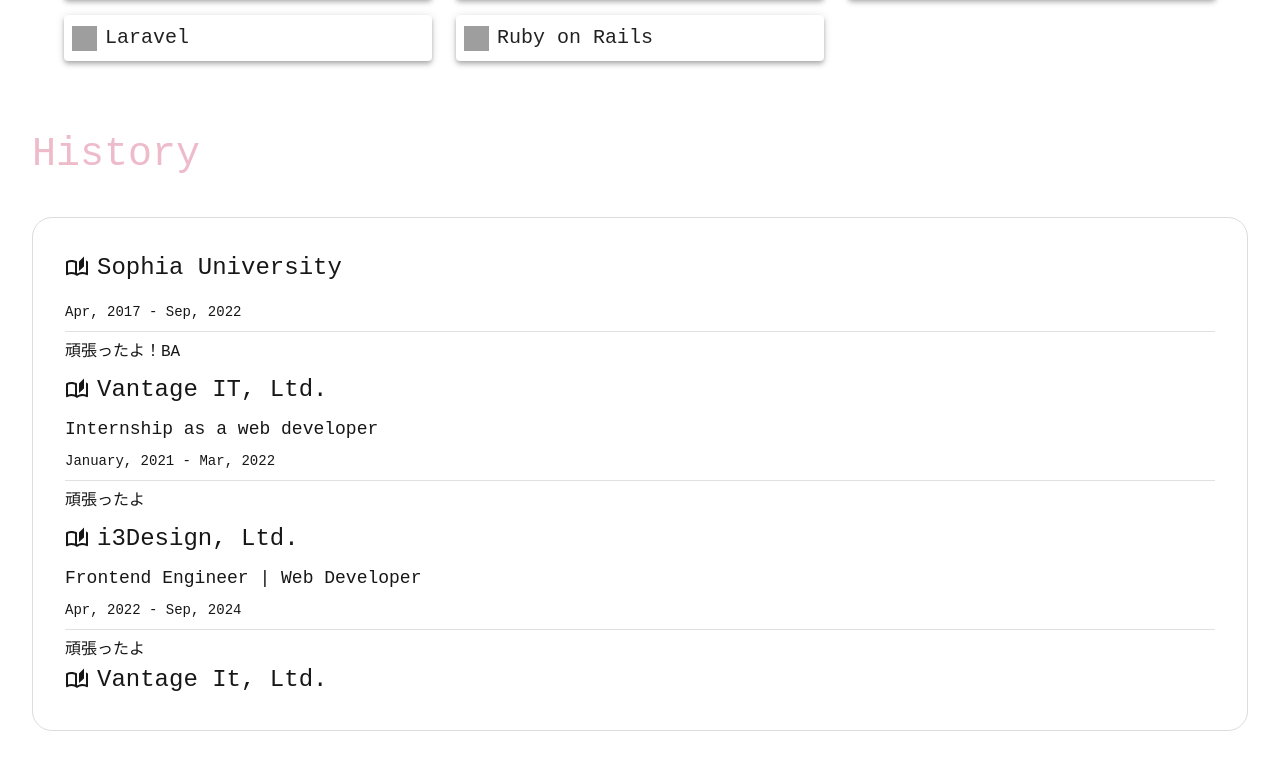
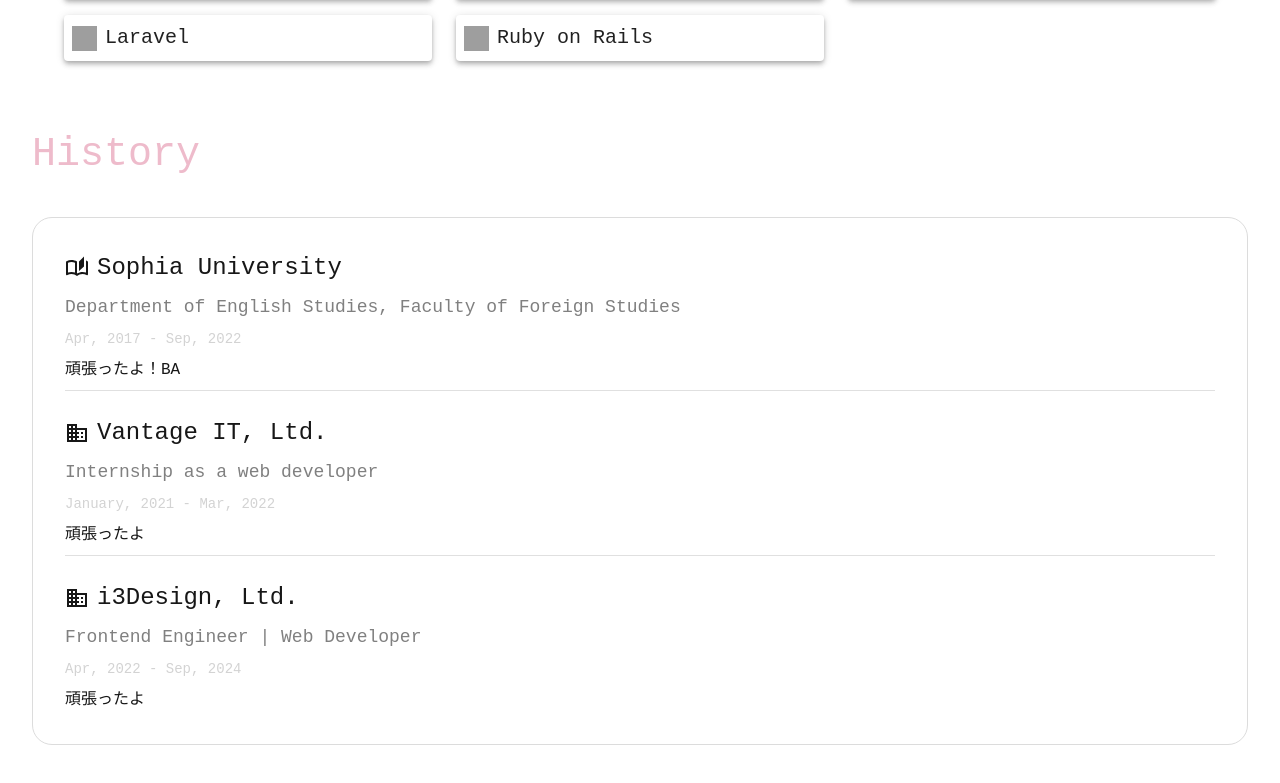
Before and after one commit to miyumasayama/portofolio, a Next.js app: page / in a window 1280 px wide. Shown: the part 1513-2296 px from the top of the page. Built offline with nearby package versions, Linux system fonts and the light colour scheme.

Commit message:
add:history追加

```diff
--- a/src/app/components/organisms/history/history.tsx
+++ b/src/app/components/organisms/history/history.tsx
@@ -1,26 +1,29 @@
 import { Box, Divider, Typography } from "@mui/material";
 import { FC } from "react";
 import { HomeTitle } from "../../molecules/homeTitle/homeTitle";
-import { AutoStoriesOutlined } from "@mui/icons-material";
+import { AutoStoriesOutlined, BusinessOutlined } from "@mui/icons-material";
 
 const histories = [
     {
         title: 'Sophia University',
-        subTitle: 'Department of English Studies, Faculty of Foreign Studies',
+        subtitle: 'Department of English Studies, Faculty of Foreign Studies',
         date: 'Apr, 2017 - Sep, 2022',
-        description: '頑張ったよ！BA'
+        description: '頑張ったよ！BA',
+        icon: <AutoStoriesOutlined />
     },
     {
         title: 'Vantage IT, Ltd.',
         subtitle: 'Internship as a web developer',
         date: 'January, 2021 - Mar, 2022',
-        description: '頑張ったよ'
+        description: '頑張ったよ',
+        icon: <BusinessOutlined />
     },
     {
         title: 'i3Design, Ltd.',
         subtitle: 'Frontend Engineer | Web Developer',
         date: 'Apr, 2022 - Sep, 2024',
-        description: '頑張ったよ'
+        description: '頑張ったよ',
+        icon: <BusinessOutlined />
     },
 
 ]
@@ -30,42 +33,33 @@
         <Box mb={8}>
             <HomeTitle text='History' />
             <Box mx={4} p={4} border='solid 1px #dcdcdc' sx={{ borderRadius: '20px' }}>
-                <Box display='flex' gap={1} flexDirection='column'>
-                    {histories.map((history) => {
-                        const { title, subtitle, date, description } = history
+                {histories.map((history, index) => {
+                    const { title, subtitle, date, description, icon } = history
+                    const isLast = index === histories.length -1
                     return (
-                            <>
+                        <Box display='flex' gap={1} flexDirection='column' mb={isLast ? 0 : 3}>
                             <Box display='flex' alignItems='center' gap={1}>
-                                    <AutoStoriesOutlined />
-                                    <Typography fontSize={24}>
+                            {icon}
+                                <Typography fontSize={24} color=''>
                                     {title}
                                 </Typography>
                             </Box>
-                                <Typography fontSize={18}>
+                            <Typography fontSize={18} color='gray'>
                                 {subtitle}
                             </Typography>
-                                <Typography fontSize={14}>
+                            <Typography fontSize={14} color='lightGray'>
                                 {date}
                             </Typography>
-                                <Divider orientation='horizontal' />
+                            {/* */}
                             <Typography>
                                 {description}
                             </Typography>
-                            </>
+                            {!isLast && (
+                                <Divider orientation='horizontal' />
+                            )}
+                        </Box>
                     )
                 })}
-
-                </Box>
-                <Box display='flex' gap={1} flexDirection='column'>
-                    <Box display='flex' alignItems='center' gap={1}>
-                        <AutoStoriesOutlined />
-                        <Typography fontSize={24}>
-                            Vantage It, Ltd.
-                        </Typography>
-                    </Box>
-
-                </Box>
-
             </Box>
         </Box>
     )
```
Lines whose indentation alone changed are shown as unchanged.
